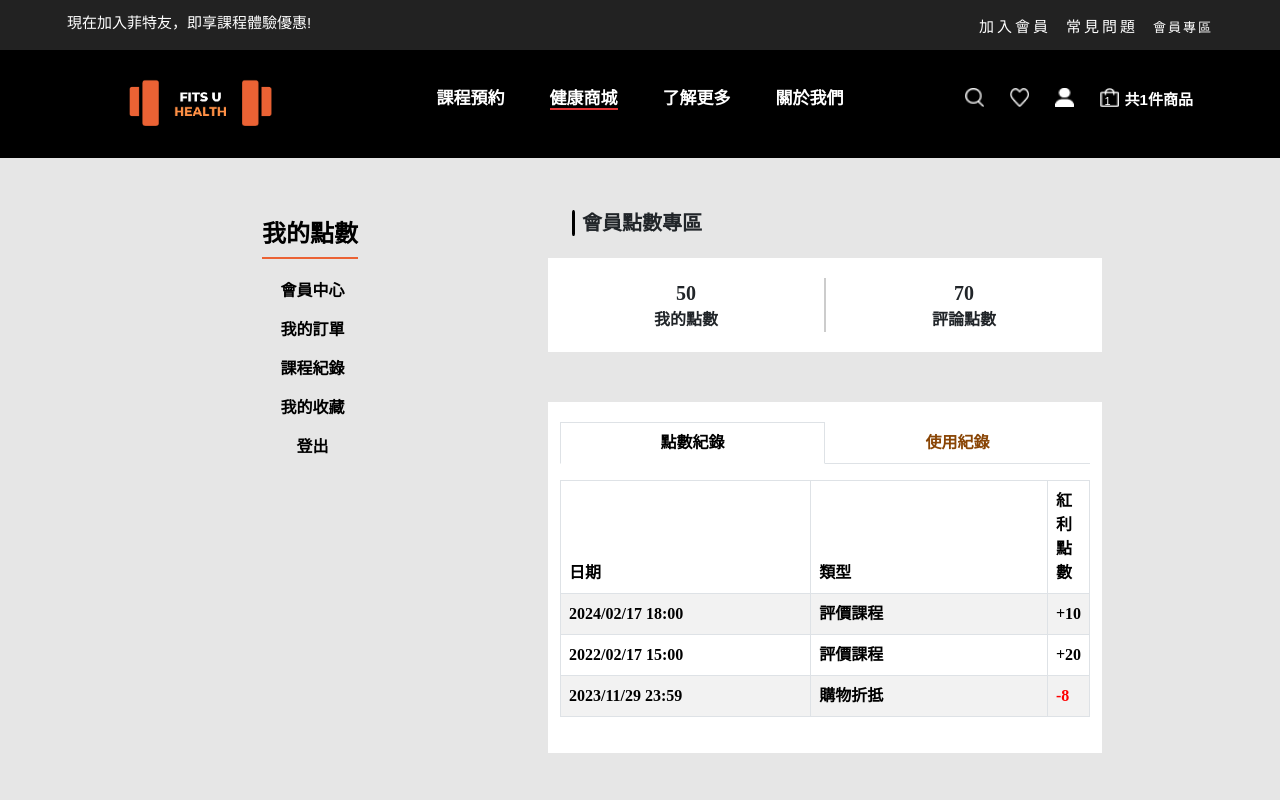
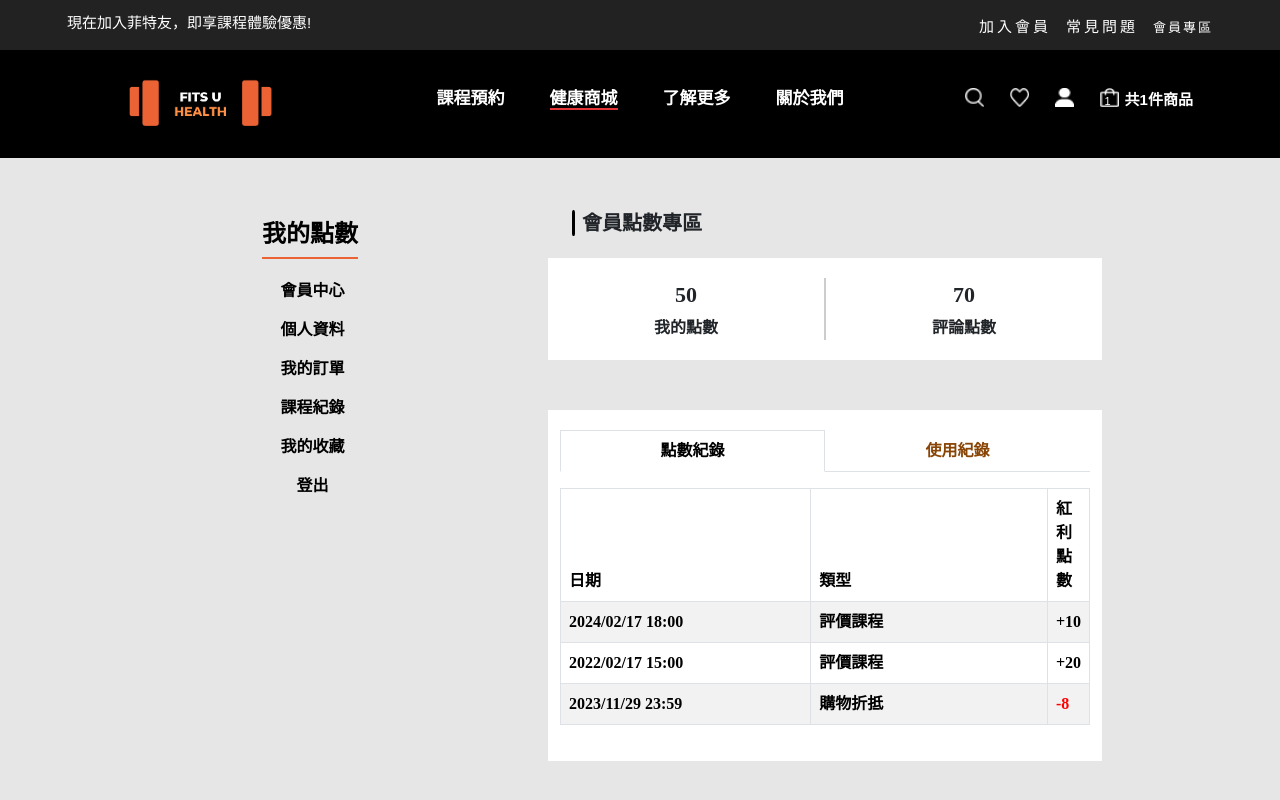
Before and after one commit to ni86910/team1_final, a Next.js app in the folder frontend-react/: page /member/points in a window 1280 px wide. Shown: the top 800 px of the page. Built offline with nearby package versions, Linux system fonts and the light colour scheme.

Commit message:
修改margin

```diff
--- a/frontend-react/components/member/points.js
+++ b/frontend-react/components/member/points.js
@@ -1,5 +1,4 @@
 import React from 'react'
-import Image from 'next/image'
 import Link from 'next/link'
 /* My module.scss */
 import style from '@/styles/points.module.scss'
@@ -30,6 +29,9 @@ export default function PointsPage() {
             <Nav className={`me-auto ${SideBar['nav-side']}`}>
               <Link className={SideBar['Nav-link']} href="#member-center">
                 會員中心
+              </Link>
+              <Link className={SideBar['Nav-link']} href="#profile">
+                個人資料
               </Link>
               <Link className={SideBar['Nav-link']} href="#order">
                 我的訂單
--- a/frontend-react/styles/points.module.scss
+++ b/frontend-react/styles/points.module.scss
@@ -53,7 +53,8 @@
     justify-content: center;
     align-items: center;
     .points-number{
-      font-size: 20px;
+      font-size: 22px;
+      margin-bottom: 5px;
     }
   }
 }
```
